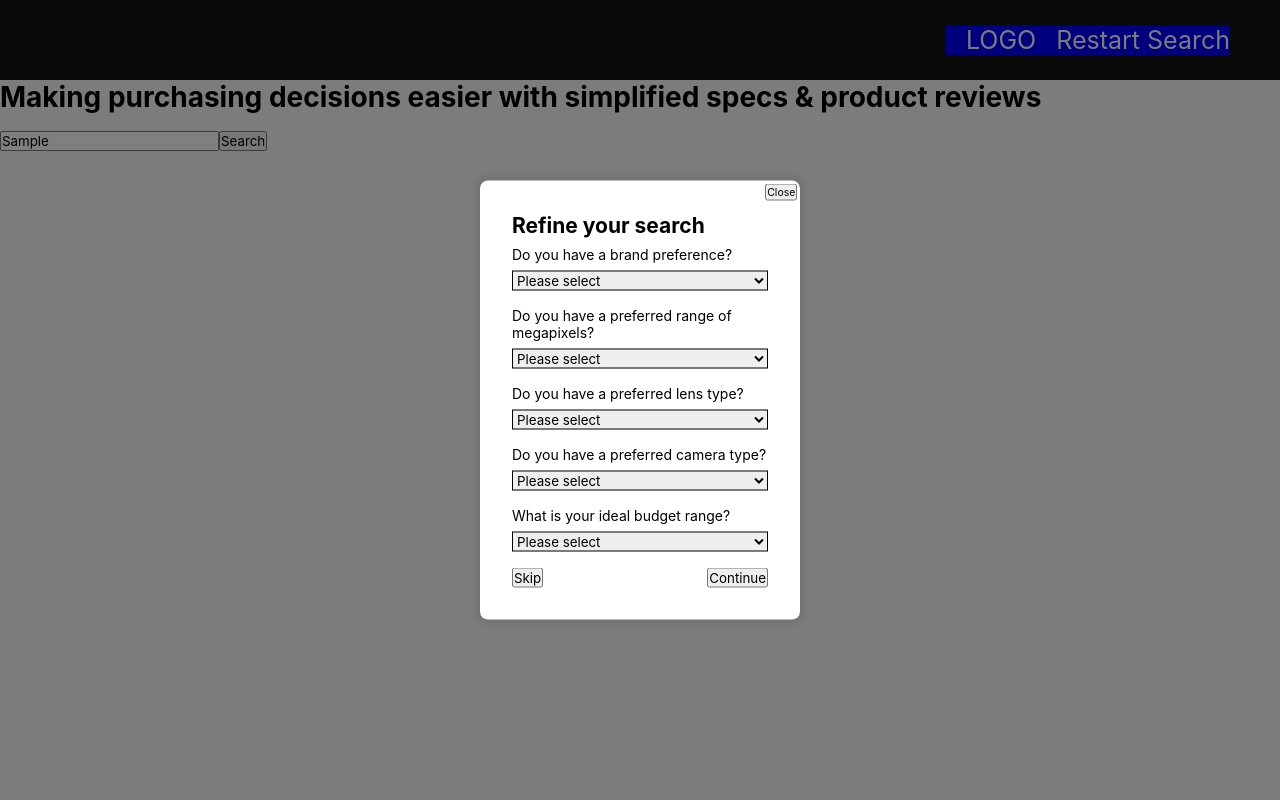
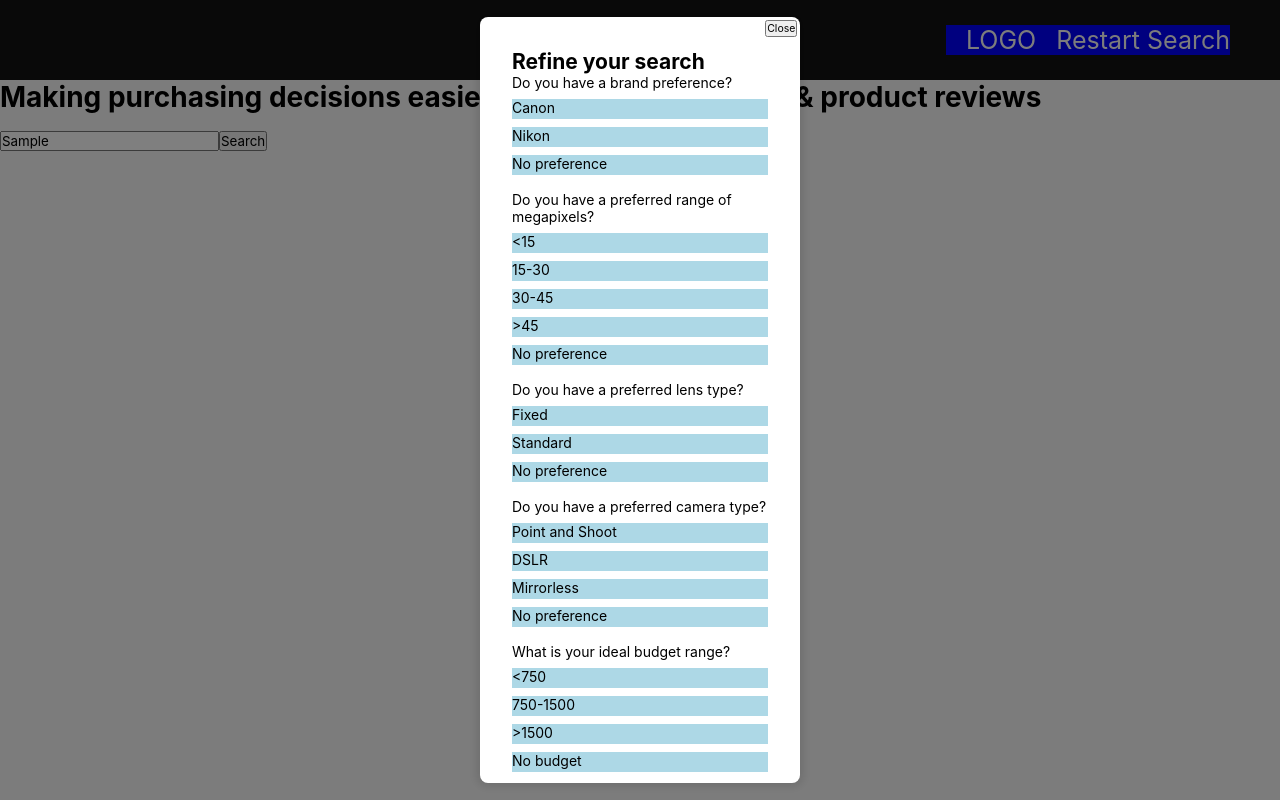
Before and after one commit to tzada8/capstone, a React (Create React App) app in the folder frontend/: page / in a window 1280 px wide. Both pictures are taken after typing "Sample" into the empty fields and a click on the button "Search". Built offline with nearby package versions, Linux system fonts and the light colour scheme.

Commit message:
Added ability for forms to take both radio buttons and dropdowns

```diff
--- a/frontend/src/App.css
+++ b/frontend/src/App.css
@@ -33,7 +33,14 @@ a {
     cursor: pointer;
 }
 
-button {
+button, input[type="radio"] {
     cursor: pointer;
     outline: none;
 }
+
+input[type="radio"] {
+    display: none;
+    position: fixed;
+    opacity: 0;
+    pointer-events: none;
+}
--- a/frontend/src/components/modals/content/feature-priority/FeaturePriorityModal.jsx
+++ b/frontend/src/components/modals/content/feature-priority/FeaturePriorityModal.jsx
@@ -13,11 +13,11 @@ function FeaturePriorityModal({ onSubmit, isOpen, onClose }) {
     ]
 
     const featurePriorityForm = {
-        "1": { label: "1.", initial: "", options: featurePriorityOptions },
-        "2": { label: "2.", initial: "", options: featurePriorityOptions },
-        "3": { label: "3.", initial: "", options: featurePriorityOptions },
-        "4": { label: "4.", initial: "", options: featurePriorityOptions },
-        "5": { label: "5.", initial: "", options: featurePriorityOptions },
+        "1": { label: "1.", initial: "", type: "select", options: featurePriorityOptions },
+        "2": { label: "2.", initial: "", type: "select", options: featurePriorityOptions },
+        "3": { label: "3.", initial: "", type: "select", options: featurePriorityOptions },
+        "4": { label: "4.", initial: "", type: "select", options: featurePriorityOptions },
+        "5": { label: "5.", initial: "", type: "select", options: featurePriorityOptions },
     }
 
     // TODO: Add error handling (e.g. cannot choose same feature twice).
--- a/frontend/src/components/modals/content/preferences/PreferencesModal.jsx
+++ b/frontend/src/components/modals/content/preferences/PreferencesModal.jsx
@@ -7,53 +7,55 @@ function PreferencesModal({ onSubmit, isOpen, onClose }) {
         brand: {
             label: "Do you have a brand preference?",
             initial: "",
+            type: "radio",
             options: [
-                { value: "", display: "Please select" },
                 { value: "canon", display: "Canon" },
                 { value: "nikon", display: "Nikon" },
-                { value: "other", display: "Other" },
+                { value: "brand-no-preference", display: "No preference" },
             ]
         },
         megapixels: {
             label: "Do you have a preferred range of megapixels?",
             initial: "",
+            type: "radio",
             options: [
-                { value: "", display: "Please select" },
                 { value: "<15", display: "<15" },
                 { value: "15-30", display: "15-30" },
                 { value: "30-45", display: "30-45" },
                 { value: ">45", display: ">45" },
+                { value: "megapixels-no-preference", display: "No preference" },
             ]
         },
         lens_type: {
             label: "Do you have a preferred lens type?",
             initial: "",
+            type: "radio",
             options: [
-                { value: "", display: "Please select" },
                 { value: "fixed", display: "Fixed" },
                 { value: "standard", display: "Standard" },
-                { value: "other", display: "Other" },
+                { value: "lens_type-no-preference", display: "No preference" },
             ]
         },
         camera_type: {
             label: "Do you have a preferred camera type?",
             initial: "",
+            type: "radio",
             options: [
-                { value: "", display: "Please select" },
                 { value: "point-and-shoot", display: "Point and Shoot" },
                 { value: "dslr", display: "DSLR" },
                 { value: "mirrorless", display: "Mirrorless" },
-                { value: "other", display: "Other" },
+                { value: "camera_type-no-preference", display: "No preference" },
             ]
         },
         budget: {
             label: "What is your ideal budget range?",
             initial: "",
+            type: "radio",
             options: [
-                { value: "", display: "Please select" },
                 { value: "<750", display: "<750" },
                 { value: "750-1500", display: "750-1500" },
                 { value: ">1500", display: ">1500" },
+                { value: "budget-no-preference", display: "No budget" },
             ]
         },
     }
--- a/frontend/src/components/modals/form-modal/FormModal.css
+++ b/frontend/src/components/modals/form-modal/FormModal.css
@@ -17,16 +17,20 @@
     border-width: 1px;
 }
 
-.button-container {
-    margin-top: 1rem;
-    display: flex;
-    justify-content: space-between;
+.radio-label {
+    background: lightblue;
+    width: 20px;
+    height: 20px;
 }
 
-.left-button {
-    align-self: flex-start;
+input[type="radio"]:checked ~ .radio-label {
+    background: orange;
 }
 
-.right-button {
-    align-self: flex-end;
+.skip-button {
+    width: 100%;
 }
+
+.continue-button {
+    width: 100%;
+}
--- a/frontend/src/components/modals/form-modal/FormModal.jsx
+++ b/frontend/src/components/modals/form-modal/FormModal.jsx
@@ -31,25 +31,32 @@ function FormModal(props) {
             <h2>{props.formTitle}</h2>
             <p>{props.formDescription}</p>
             <form onSubmit={handleSubmit}>
-                {Object.keys(props.formQuestions).map(question => (
-                    <div className="form-row">
-                        <label htmlFor={question}>{props.formQuestions[question].label}</label>
-                        <select
-                            id={question}
-                            name={question}
-                            value={formState[question]}
-                            onChange={handleInputChange}
-                        >
+                {Object.keys(props.formQuestions).map(question => {
+                    return props.formQuestions[question].type === "radio" ? (
+                        <div className="form-row">
+                            <p>{props.formQuestions[question].label}</p>
                             {props.formQuestions[question].options.map(option => (
-                                <option value={option.value}>{option.display}</option>
+                                <div>
+                                    <input type="radio" id={option.value} name={question} value={option.value} onChange={handleInputChange}/>
+                                    <label htmlFor={option.value} className="radio-label">{option.display}</label>
+                                </div>
                             ))}
-                        </select>
-                    </div>
-                ))}
-                <div className="button-container">
-                    <button type="submit" className="left-button">Skip</button>
-                    <button type="submit" className="right-button">Continue</button>
-                </div>
+                        </div>
+                    ) : (
+                        <div className="form-row">
+                            <label>{props.formQuestions[question].label}</label>
+                            <select id={question} name={question} value={formState[question]} onChange={handleInputChange}>
+                                {props.formQuestions[question].options.map(option => (
+                                    <option value={option.value}>{option.display}</option>
+                                ))}
+                            </select>
+                        </div>
+                    )}
+                )}
+                <br/>
+                <button type="submit" className="skip-button">Skip</button>
+                <br/>
+                <button type="submit" className="continue-button">Continue</button>
             </form>
         </Modal>
 	);
--- a/frontend/src/pages/home/Home.jsx
+++ b/frontend/src/pages/home/Home.jsx
@@ -20,6 +20,7 @@ function Home() {
 
     const handlePreferencesModalSubmit = (data) => {
         setIsPreferencesModalOpen(false);
+        Object.keys(data).forEach(k => data[k] = data[k].includes("no-preference") ? "" : data[k])
         toProductSearch(data);
     }
 
```
